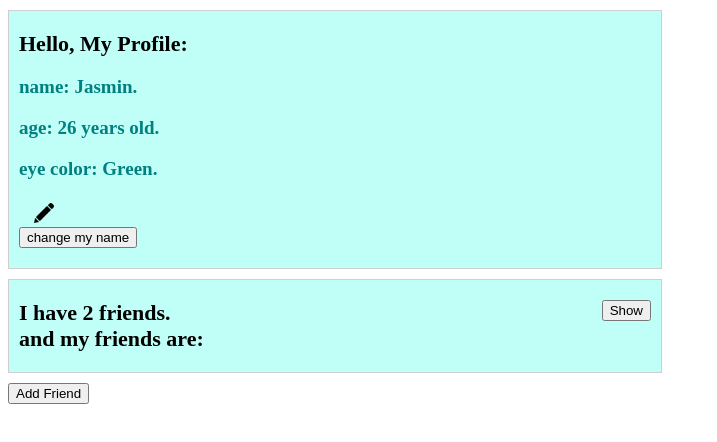
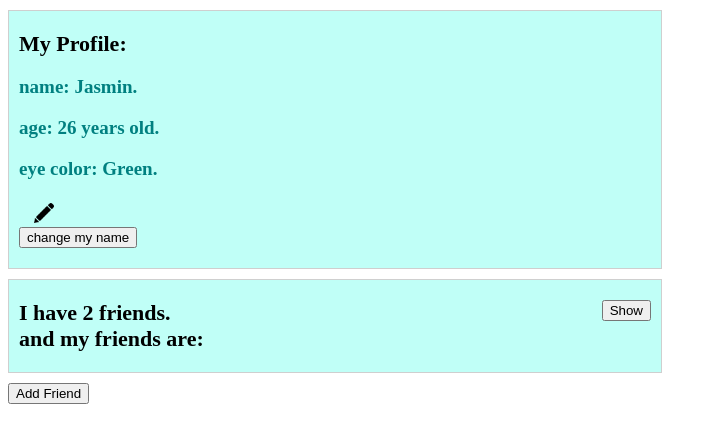
Before and after one commit to jasjas1919/react-facebook, a React app: page / in a window 1280 px wide. Shown: the top 442 px of the page, without its empty margins (0-717 px from the left). Built offline with nearby package versions, Linux system fonts and the light colour scheme.

Commit message:
change the title of the user

```diff
--- a/src/components/main/main.tsx
+++ b/src/components/main/main.tsx
@@ -49,7 +49,7 @@ export class MainApp extends React.Component<{}, {}> {
         return (
             <div>
                 <div className='div'>
-                    {"Hello, My Profile:"}
+                    {"My Profile:"}
                     <PersonPrint person={friendsStore.user} isUpdatable={true} isDeleteable={false}
                                     onUpdate={this.onUpdateUser}/>
                     <button onClick={this.buttonClicked}>change my name</button>
```
